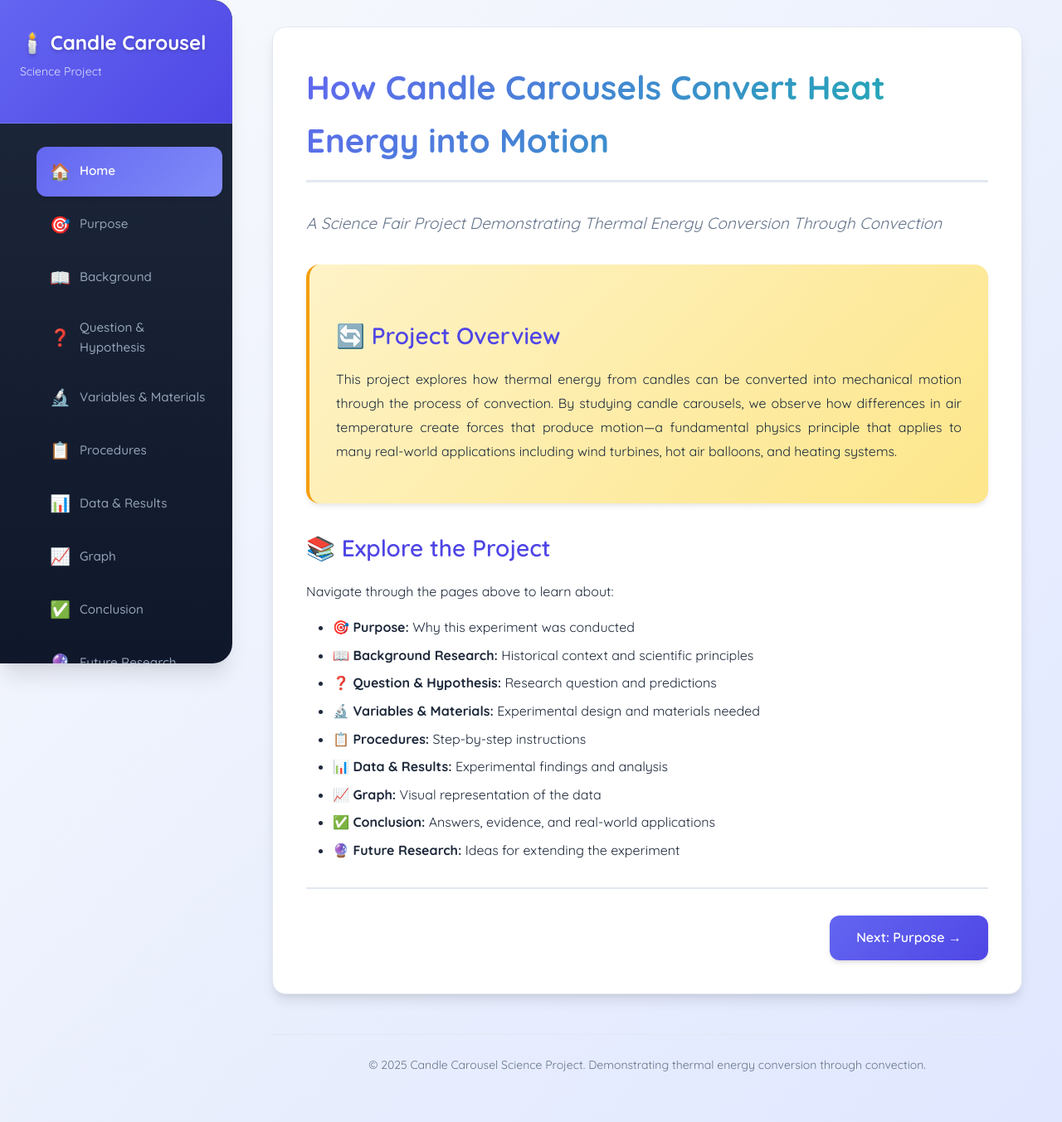
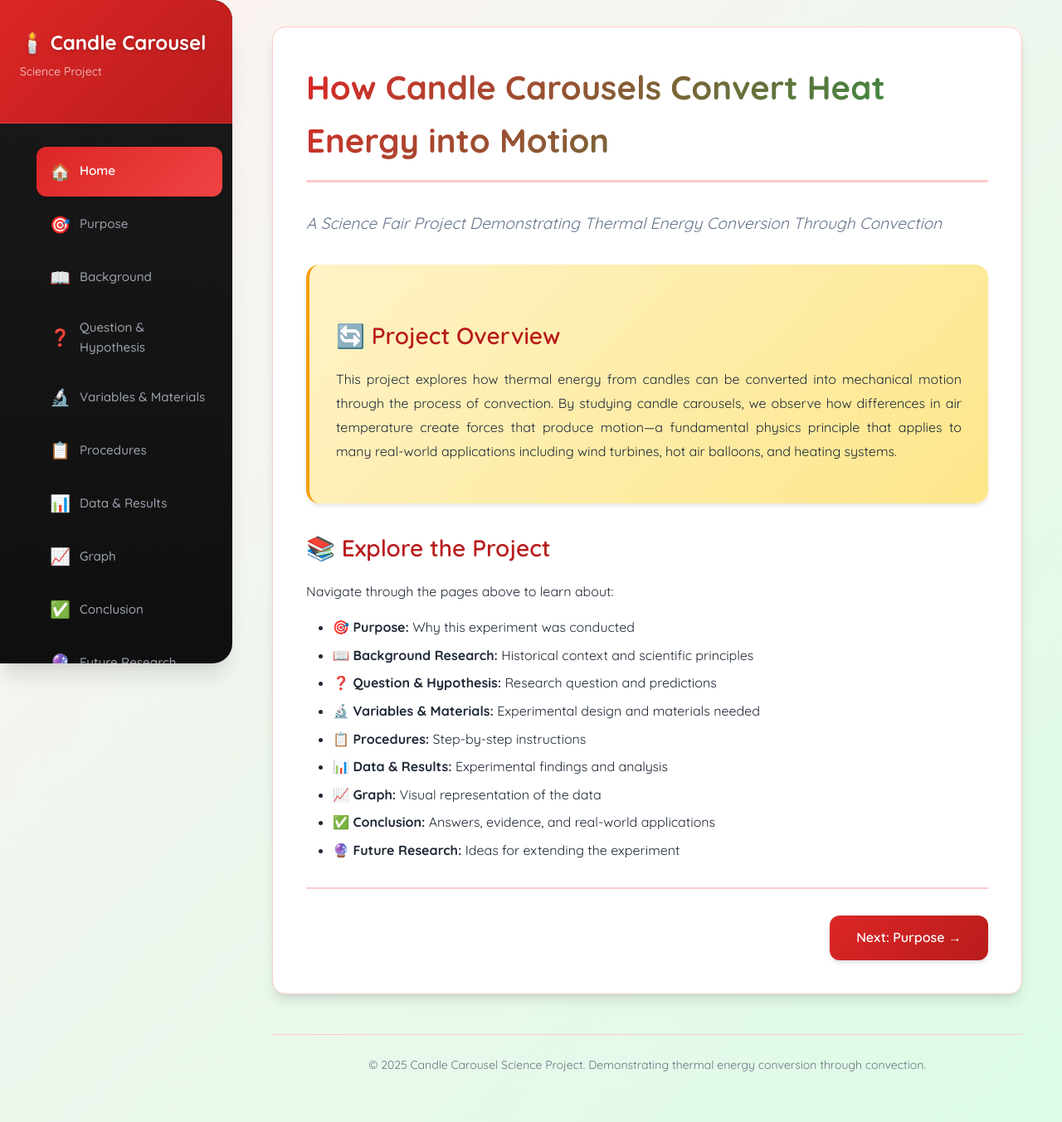
Before and after one commit to yudiell/candle_carousel, a PHP site: page /index.php in a window 1280 px wide. Shown: the whole page at 83% size. Run offline with PHP 8.4, Linux system fonts and the light colour scheme.

Commit message:
changed color to christmas theme

```diff
--- a/css/style.css
+++ b/css/style.css
@@ -30,6 +30,82 @@
     --radius-md: 12px;
     --radius-lg: 16px;
     --radius-xl: 24px;
+}
+
+/* Christmas Color Theme */
+body.christmas-theme {
+    --primary: #dc2626;
+    --primary-dark: #b91c1c;
+    --primary-light: #ef4444;
+    --secondary: #16a34a;
+    --secondary-dark: #15803d;
+    --accent: #fbbf24;
+    --accent-light: #fcd34d;
+    --bg-primary: #fef2f2;
+    --bg-secondary: #ffffff;
+    --bg-sidebar: #1a1a1a;
+    --bg-sidebar-hover: #2d2d2d;
+    --text-primary: #1f2937;
+    --text-secondary: #6b7280;
+    --text-light: #9ca3af;
+    --border-color: #fecaca;
+    background: linear-gradient(135deg, #fef2f2 0%, #dcfce7 100%);
+}
+
+body.christmas-theme .sidebar {
+    background: linear-gradient(180deg, #1a1a1a 0%, #0f0f0f 100%);
+}
+
+body.christmas-theme .sidebar-header {
+    background: linear-gradient(135deg, #dc2626 0%, #b91c1c 100%);
+}
+
+body.christmas-theme .main-nav a.active {
+    background: linear-gradient(135deg, #dc2626 0%, #ef4444 100%);
+}
+
+body.christmas-theme .page-title {
+    background: linear-gradient(135deg, #dc2626 0%, #16a34a 100%);
+    -webkit-background-clip: text;
+    -webkit-text-fill-color: transparent;
+    background-clip: text;
+}
+
+body.christmas-theme h2 {
+    color: #b91c1c;
+}
+
+body.christmas-theme h3 {
+    color: #dc2626;
+}
+
+body.christmas-theme th {
+    background: linear-gradient(135deg, #dc2626 0%, #b91c1c 100%);
+}
+
+body.christmas-theme .btn {
+    background: linear-gradient(135deg, #dc2626 0%, #b91c1c 100%);
+}
+
+body.christmas-theme .btn:hover {
+    background: linear-gradient(135deg, #ef4444 0%, #dc2626 100%);
+}
+
+body.christmas-theme .safety-notice {
+    background: linear-gradient(135deg, #fef3c7 0%, #fde68a 100%);
+    border-left: 4px solid #fbbf24;
+}
+
+body.christmas-theme .bibliography li {
+    border-left: 3px solid #dc2626;
+}
+
+body.christmas-theme tr:nth-child(even) {
+    background-color: #fef2f2;
+}
+
+body.christmas-theme tr:hover {
+    background-color: #fee2e2;
 }
 
 body {
--- a/includes/header.php
+++ b/includes/header.php
@@ -13,7 +13,7 @@ $current_page = isset($current_page) ? $current_page : "home";
     <link href="https://fonts.googleapis.com/css2?family=Quicksand:wght@300;400;500;600;700&display=swap" rel="stylesheet">
     <link rel="stylesheet" href="css/style.css">
 </head>
-<body>
+<body class="christmas-theme">
     <!-- Floating Sidebar Navigation -->
     <aside class="sidebar">
         <div class="sidebar-header">
```
